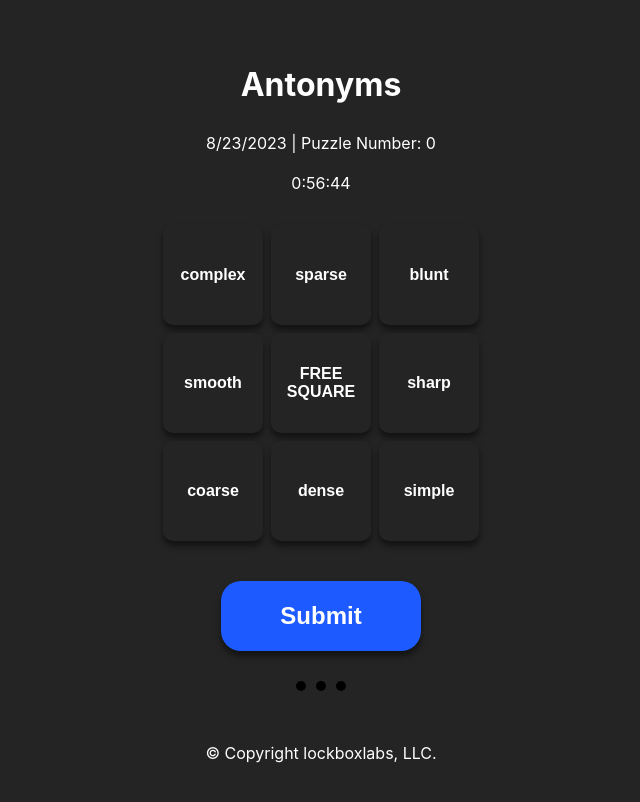
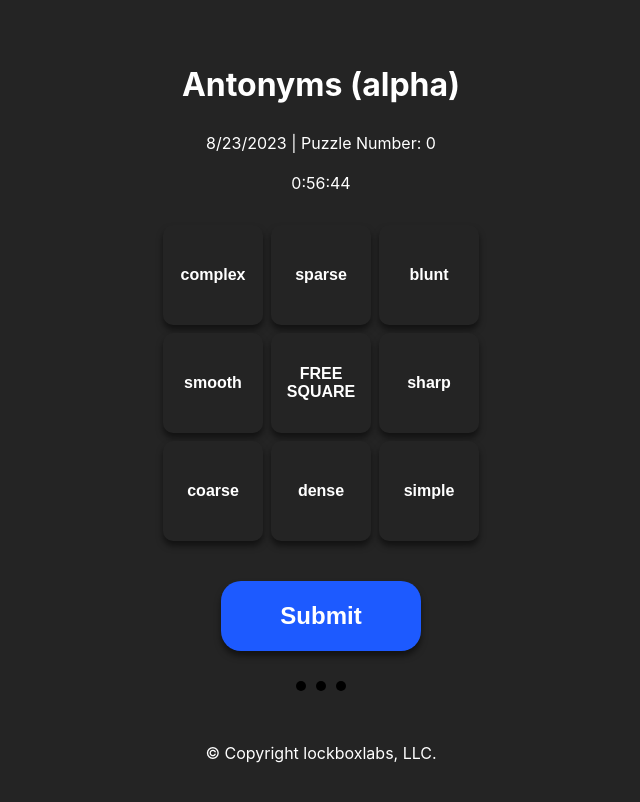
Before and after one commit to QickN/Antonyms, a React (Vite) app in the folder Antonyms/: page / in a window 1280 px wide. Shown: the top 802 px of the page, without its empty margins (319-959 px from the left). Built offline with nearby package versions, Linux system fonts and the light colour scheme.

Commit message:
Made lots of important changes :)

```diff
--- a/Antonyms/src/App.jsx
+++ b/Antonyms/src/App.jsx
@@ -14,7 +14,7 @@ function App() {
   return (
     <>
       <div className="Title">
-        <h1>Antonyms</h1>
+        <h1>Antonyms (alpha)</h1>
       </div>
       <Day />
       <MakeBoard />
```
